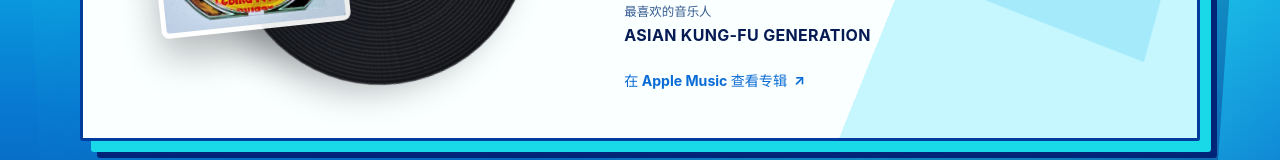
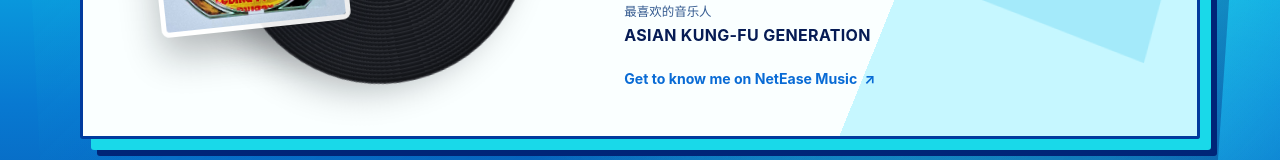
Before and after one commit to Wh0rigin/Wh0rigin.GitHub.io, a Vue app: page / in a window 1280 px wide. Shown: the part 1672-1832 px from the top of the page. Built offline with nearby package versions, Linux system fonts and the light colour scheme.

Commit message:
Link music spotlight to NetEase profile

```diff
--- a/src/components/home/MusicSpotlight.vue
+++ b/src/components/home/MusicSpotlight.vue
@@ -36,11 +36,11 @@
 
             <a
                 class="album-link"
-                href="https://music.apple.com/us/album/replica/1714599649"
+                href="https://music.163.com/#/user/home?id=356485354"
                 target="_blank"
                 rel="noreferrer"
             >
-                在 Apple Music 查看专辑 <span aria-hidden="true">↗</span>
+                Get to know me on NetEase Music <span aria-hidden="true">↗</span>
             </a>
         </div>
     </article>
```
